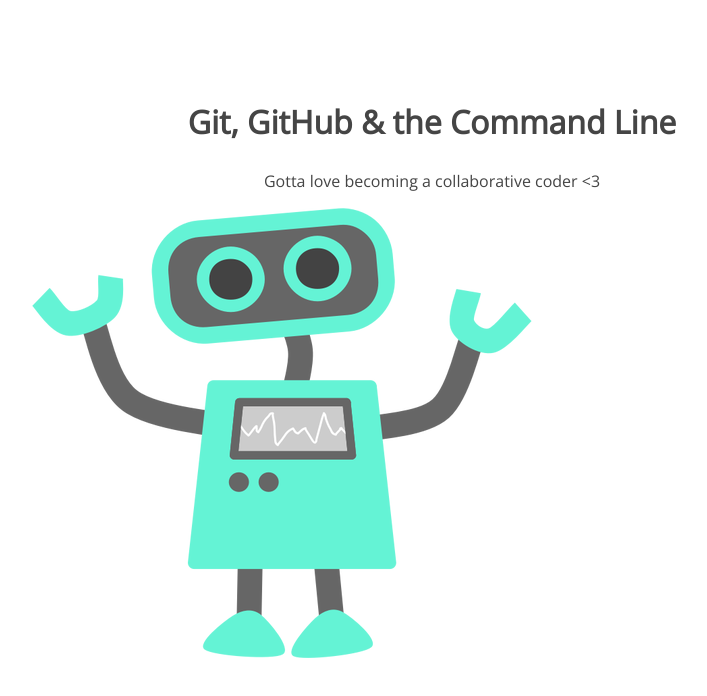
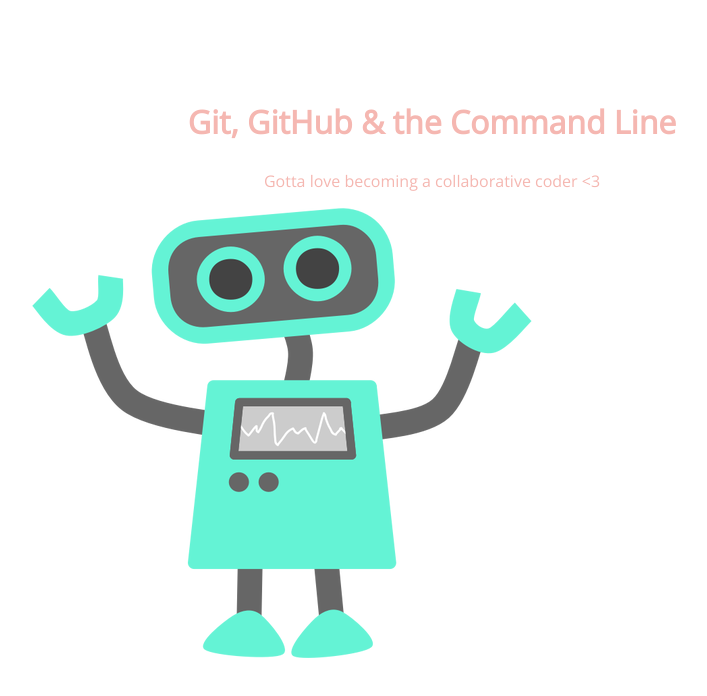
Before and after one commit to Ms-Pollyanna/105-project, a plain HTML site: page index.html in a window 1280 px wide. Shown: the whole page, without its empty margins (208-915 px from the left). Drawn offline with nearby package versions, Linux system fonts and the light colour scheme.

Commit message:
changed the colour of the header

```diff
--- a/css/style.css
+++ b/css/style.css
@@ -5,7 +5,7 @@ section {
 section h1,
 section p {
 	text-align: center;
-	color: #454545;
+	color: #F5B7B1;
 }
 section h1 {
 	font: 32px 'Open Sans';
```
